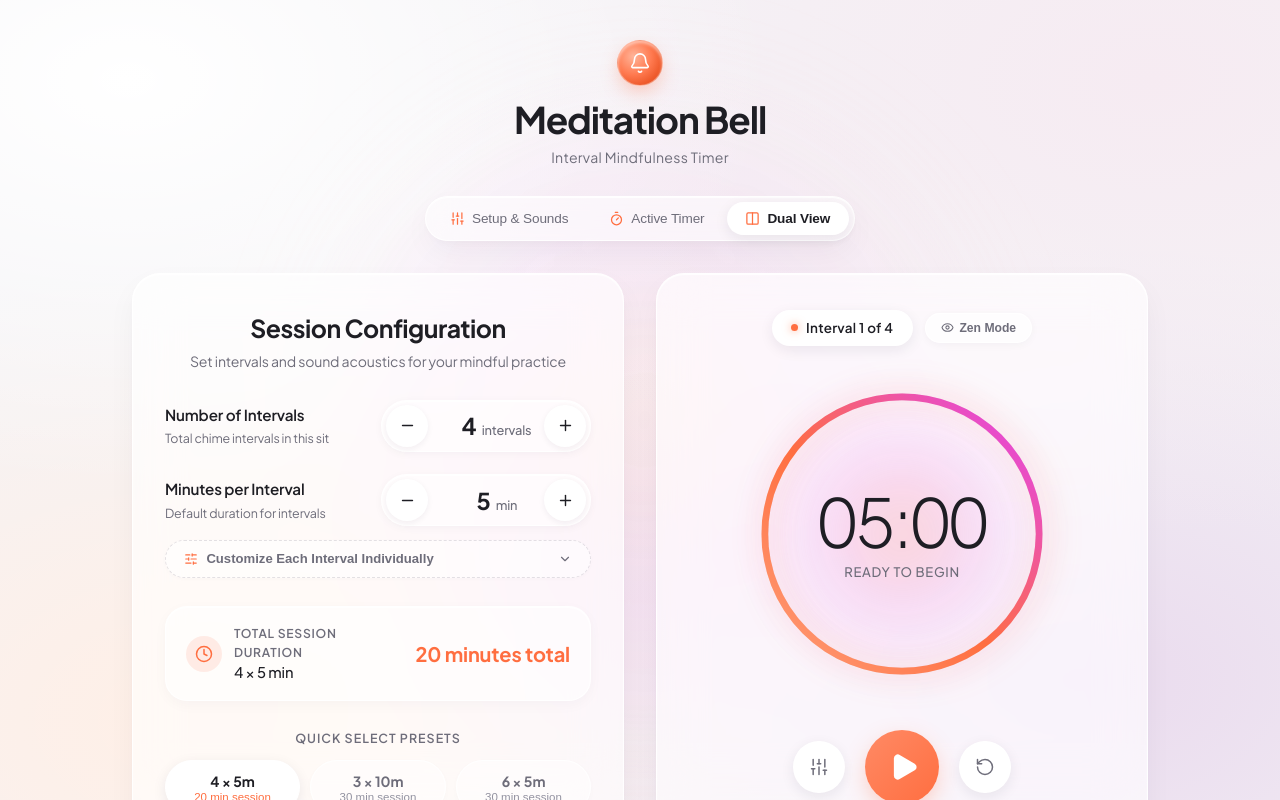
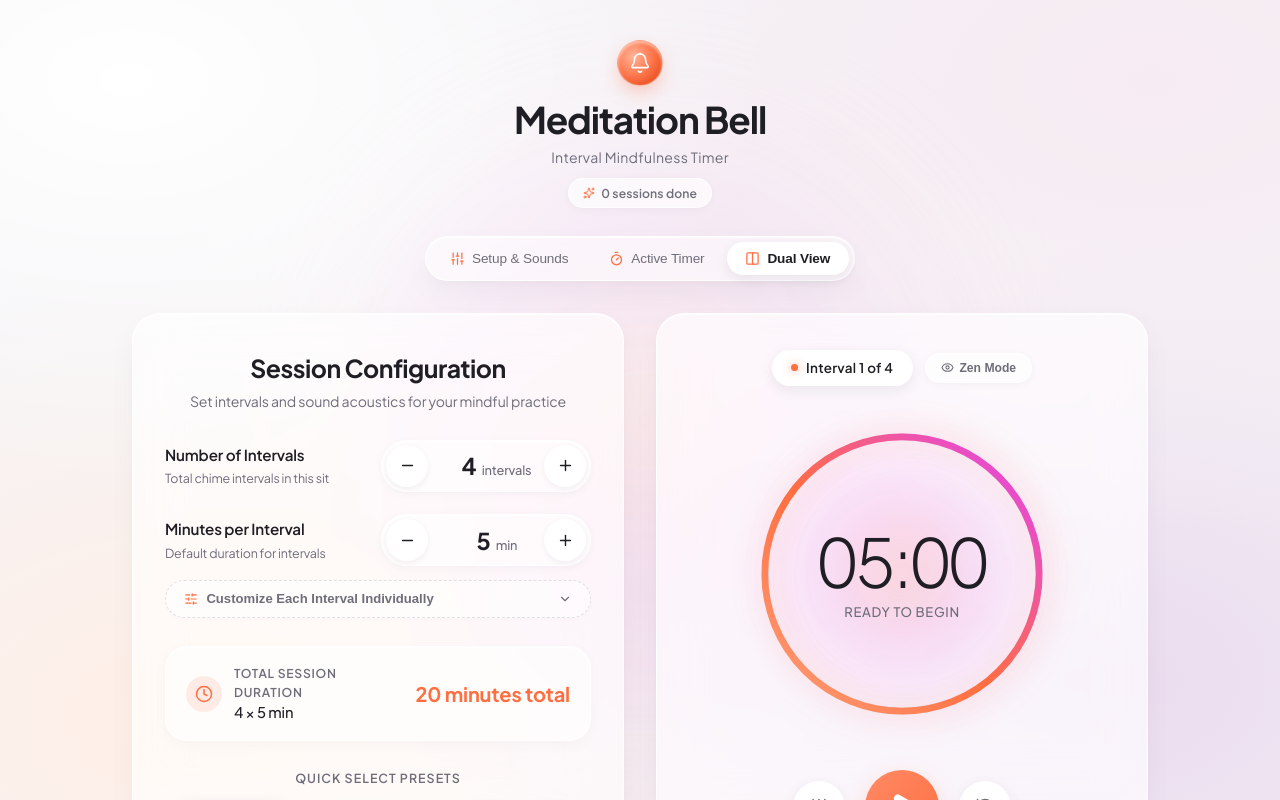
Before and after one commit to ParthKhanayat/Mediation-Bell, a React (Vite) app: page / in a window 1280 px wide. Built offline with nearby package versions, Linux system fonts and the light colour scheme.

Commit message:
feat: add lifetime meditation sessions counter with localStorage persistence

```diff
--- a/src/App.jsx
+++ b/src/App.jsx
@@ -14,6 +14,7 @@ const STORAGE_KEY_DOUBLE_STRIKE = 'zen_bell_double_strike';
 const STORAGE_KEY_HIDE_DIGITS = 'zen_bell_hide_digits';
 const STORAGE_KEY_IS_CUSTOM = 'zen_bell_is_custom';
 const STORAGE_KEY_CUSTOM_DURATIONS = 'zen_bell_custom_durations';
+const STORAGE_KEY_LIFETIME_SESSIONS = 'zen_bell_lifetime_sessions';
 
 export default function App() {
   // 1. Session Configuration Parameters (Loaded from localStorage)
@@ -87,6 +88,17 @@ export default function App() {
     }
   });
 
+  // Lifetime Completed Meditation Sessions Counter (stored in localStorage)
+  const [completedSessionsCount, setCompletedSessionsCount] = useState(() => {
+    try {
+      const saved = localStorage.getItem(STORAGE_KEY_LIFETIME_SESSIONS);
+      const parsed = parseInt(saved, 10);
+      return !isNaN(parsed) && parsed >= 0 ? parsed : 0;
+    } catch {
+      return 0;
+    }
+  });
+
   // View state: 'config' | 'timer' | 'both'
   const [viewMode, setViewMode] = useState('both');
 
@@ -147,6 +159,20 @@ export default function App() {
     } catch {}
   }, [customDurations]);
 
+  // Persist lifetime completed sessions count in localStorage
+  useEffect(() => {
+    try {
+      localStorage.setItem(
+        STORAGE_KEY_LIFETIME_SESSIONS,
+        String(completedSessionsCount)
+      );
+    } catch {}
+  }, [completedSessionsCount]);
+
+  const handleSessionComplete = () => {
+    setCompletedSessionsCount((prev) => prev + 1);
+  };
+
   // Synchronize master sound settings with audio singleton
   useEffect(() => {
     AUDIO_CONFIG.soundEnabled = soundEnabled;
@@ -161,6 +187,7 @@ export default function App() {
     customDurations,
     soundEnabled,
     doubleStrike,
+    onSessionComplete: handleSessionComplete,
   });
 
   const handleStartSession = async () => {
@@ -200,7 +227,7 @@ export default function App() {
 
       {/* Header - Dims gently during active sitting */}
       <div className="zen-header-container zen-secondary-dim">
-        <Header />
+        <Header completedSessionsCount={completedSessionsCount} />
       </div>
 
       {/* View Mode Switcher - Dims gently during active sitting */}
@@ -278,6 +305,7 @@ export default function App() {
               isWakeLockActive={timer.isWakeLockActive}
               isBellRinging={timer.isBellRinging}
               hideDigits={hideDigits}
+              completedSessionsCount={completedSessionsCount}
               onToggleHideDigits={() => setHideDigits((prev) => !prev)}
               onTogglePlay={timer.togglePlay}
               onReset={timer.resetTimer}
@@ -325,6 +353,7 @@ export default function App() {
             isWakeLockActive={timer.isWakeLockActive}
             isBellRinging={timer.isBellRinging}
             hideDigits={hideDigits}
+            completedSessionsCount={completedSessionsCount}
             onToggleHideDigits={() => setHideDigits((prev) => !prev)}
             onTogglePlay={timer.togglePlay}
             onReset={timer.resetTimer}
--- a/src/components/ActiveTimer.jsx
+++ b/src/components/ActiveTimer.jsx
@@ -16,6 +16,7 @@ export default function ActiveTimer({
   isWakeLockActive = false,
   isBellRinging = false,
   hideDigits = false,
+  completedSessionsCount = 0,
   onToggleHideDigits,
   onTogglePlay,
   onReset,
@@ -80,6 +81,15 @@ export default function ActiveTimer({
           <p className="zen-completed-subtitle">
             {totalIntervals} intervals of mindful stillness completed.
           </p>
+
+          {/* Lifetime Sessions Counter Display */}
+          <div className="zen-completed-lifetime-badge">
+            <Sparkles size={13} />
+            <span>
+              Lifetime: <strong>{completedSessionsCount}</strong> {completedSessionsCount === 1 ? 'session' : 'sessions'} done
+            </span>
+          </div>
+
           <p className="zen-completed-blessing">
             May the calm and clarity of this practice accompany you.
           </p>
--- a/src/components/Header.jsx
+++ b/src/components/Header.jsx
@@ -1,7 +1,7 @@
 import React from 'react';
-import { Bell } from 'lucide-react';
+import { Bell, Sparkles } from 'lucide-react';
 
-export default function Header() {
+export default function Header({ completedSessionsCount = 0 }) {
   return (
     <header className="zen-header">
       <div className="zen-logo-mark" aria-hidden="true">
@@ -9,6 +9,18 @@ export default function Header() {
       </div>
       <h1 className="zen-title">Meditation Bell</h1>
       <p className="zen-subtitle">Interval Mindfulness Timer</p>
+
+      {/* Lifetime Meditation Sessions Done Counter */}
+      <div
+        className="zen-header-lifetime-pill"
+        title="Lifetime meditation sessions completed"
+        aria-label={`${completedSessionsCount} lifetime sessions completed`}
+      >
+        <Sparkles size={12} />
+        <span>
+          {completedSessionsCount} {completedSessionsCount === 1 ? 'session' : 'sessions'} done
+        </span>
+      </div>
     </header>
   );
 }
--- a/src/hooks/useIntervalTimer.js
+++ b/src/hooks/useIntervalTimer.js
@@ -17,6 +17,7 @@ export function useIntervalTimer({
   customDurations = null,
   soundEnabled = true,
   doubleStrike = true,
+  onSessionComplete,
 }) {
   // Timer lifecycle status: 'idle' | 'running' | 'paused' | 'completed'
   const [status, setStatus] = useState('idle');
@@ -165,7 +166,11 @@ export function useIntervalTimer({
     if (soundEnabled) {
       playBell('final', { doubleStrike });
     }
-  }, [stopTick, releaseWakeLock, totalSessionDurationMs, soundEnabled, doubleStrike, triggerBellPulse]);
+
+    if (onSessionComplete) {
+      onSessionComplete();
+    }
+  }, [stopTick, releaseWakeLock, totalSessionDurationMs, soundEnabled, doubleStrike, triggerBellPulse, onSessionComplete]);
 
   const tick = useCallback(() => {
     if (!startTimeRef.current) return;
--- a/src/index.css
+++ b/src/index.css
@@ -225,6 +225,43 @@ body {
   color: var(--text-secondary);
   font-weight: 400;
   letter-spacing: 0.02em;
+}
+
+/* Lifetime Sessions Pill in Header */
+.zen-header-lifetime-pill {
+  display: inline-flex;
+  align-items: center;
+  gap: 0.4rem;
+  margin-top: 0.25rem;
+  padding: 0.32rem 0.85rem;
+  border-radius: var(--radius-full);
+  background: rgba(255, 255, 255, 0.65);
+  backdrop-filter: blur(16px);
+  -webkit-backdrop-filter: blur(16px);
+  border: 1px solid var(--color-border-glass);
+  box-shadow: 0 2px 8px rgba(30, 20, 50, 0.04);
+  font-size: 0.76rem;
+  font-weight: 600;
+  color: var(--text-secondary);
+  letter-spacing: 0.01em;
+  transition: var(--transition-gentle);
+  user-select: none;
+}
+
+.zen-header-lifetime-pill:hover {
+  background: #FFFFFF;
+  color: var(--text-primary);
+  transform: translateY(-1px);
+  box-shadow: var(--shadow-pill);
+}
+
+.zen-header-lifetime-pill svg {
+  color: var(--color-coral);
+  transition: transform 0.3s ease;
+}
+
+.zen-header-lifetime-pill:hover svg {
+  transform: rotate(15deg) scale(1.1);
 }
 
 /* Mode Switcher Tabs (Frosted Capsule Pill) */
@@ -1794,6 +1831,40 @@ body {
   font-weight: 500;
 }
 
+/* Lifetime Sessions Milestone Badge on Session Complete Screen */
+.zen-completed-lifetime-badge {
+  display: inline-flex;
+  align-items: center;
+  gap: 0.5rem;
+  margin: 0.45rem 0 1.25rem;
+  padding: 0.45rem 1.15rem;
+  border-radius: var(--radius-full);
+  background: rgba(255, 255, 255, 0.82);
+  backdrop-filter: blur(16px);
+  -webkit-backdrop-filter: blur(16px);
+  border: 1px solid rgba(255, 110, 64, 0.25);
+  box-shadow: 0 4px 16px rgba(255, 110, 64, 0.08), var(--shadow-inner);
+  font-size: 0.84rem;
+  color: var(--text-secondary);
+  letter-spacing: 0.01em;
+  animation: zen-badge-pop 0.6s cubic-bezier(0.16, 1, 0.3, 1) 0.2s both;
+}
+
+@keyframes zen-badge-pop {
+  0% { opacity: 0; transform: scale(0.9) translateY(4px); }
+  100% { opacity: 1; transform: scale(1) translateY(0); }
+}
+
+.zen-completed-lifetime-badge svg {
+  color: var(--color-coral);
+  flex-shrink: 0;
+}
+
+.zen-completed-lifetime-badge strong {
+  color: var(--color-coral);
+  font-weight: 700;
+}
+
 .zen-completed-blessing {
   font-size: 0.98rem;
   color: var(--text-muted);
```
